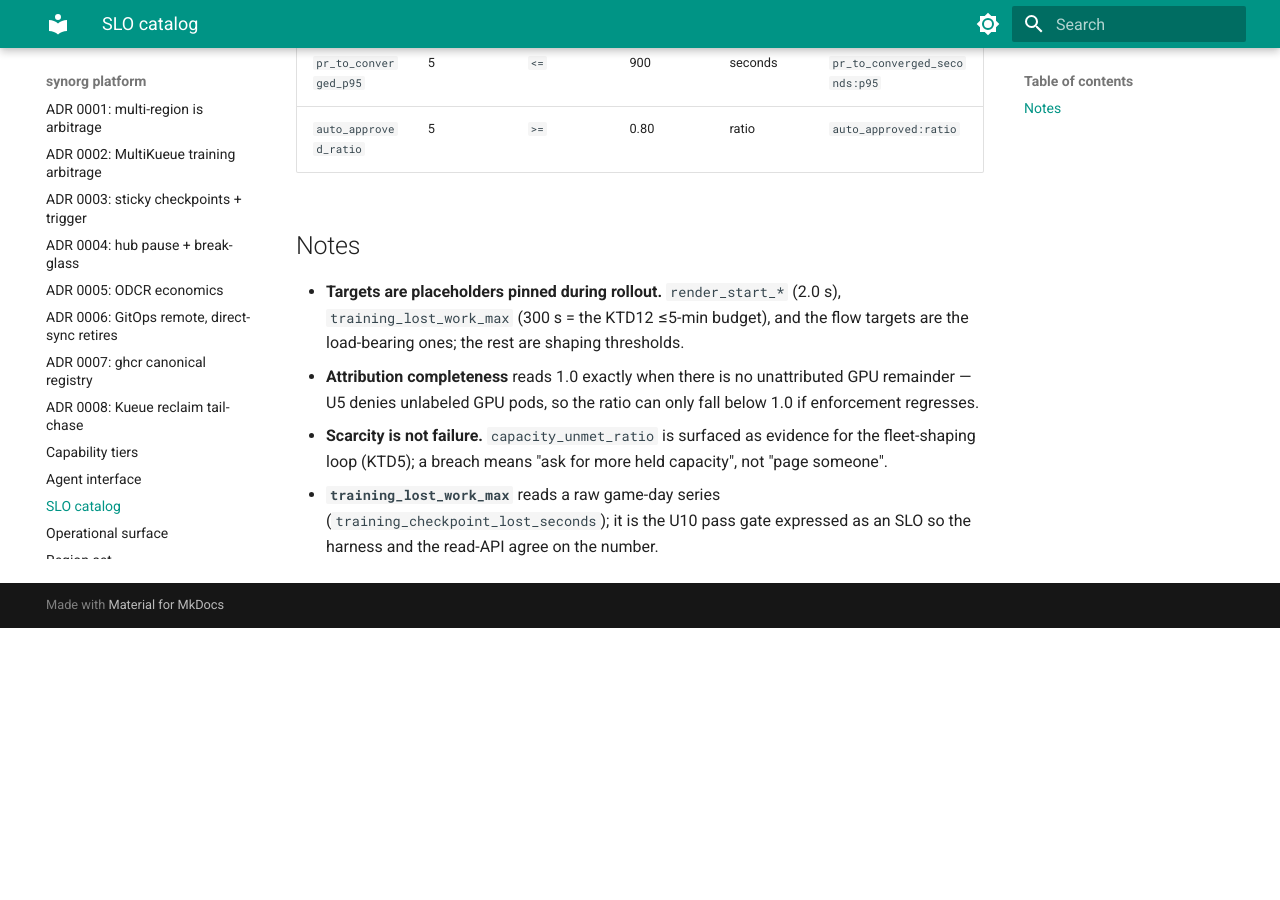
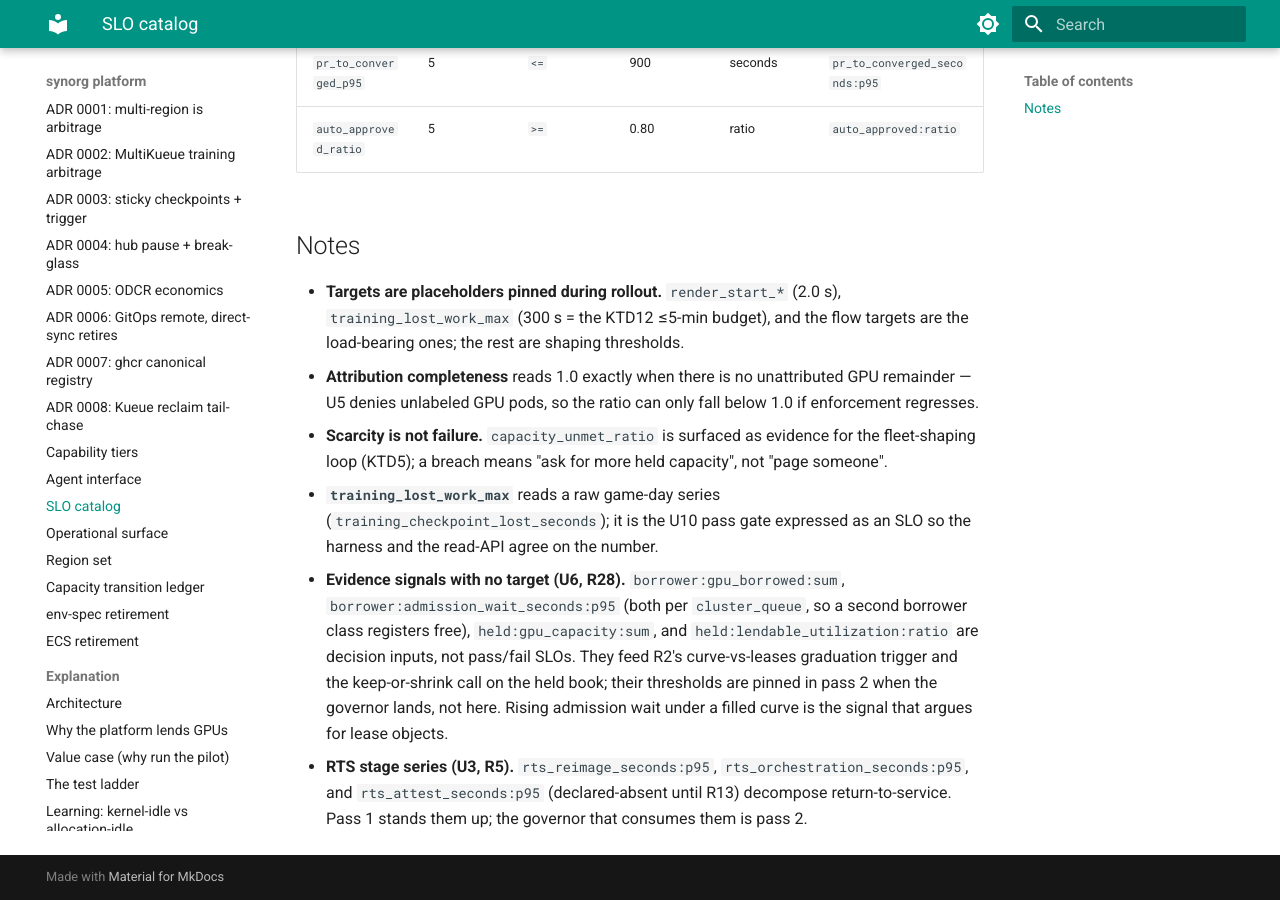
Before and after one commit to nycterent/synorg, an MkDocs documentation site: the page built from docs/slo-catalog.md, in a window 1280 px wide and 900 px high, scrolled down 1032 px. Built offline with MkDocs 1.6.1 and Material for MkDocs 9.7.7, drawn with Linux system fonts in a browser that asks for light colours; before the commit the page ends 1660 px from its top, so only the background shows below that.

Commit message:
feat(observability): borrower-demand and held-utilization signals
Recording rules for per-borrower-class borrowed GPUs and admission-wait p95 (both
dimensioned by cluster_queue, so a second borrower — batch-inference-borrow, ADR
0009 — registers with no rewrite), plus held GPU capacity and lendable-window
utilization measured against the whole held book, not lendable alone. These are
R2's graduation-trigger inputs and the keep-or-shrink signal for the held book;
listed in the SLO catalog as thresholdless evidence, targets pinned in pass 2. (U6, R28)

Co-Authored-By: Claude Opus 4.8 (1M context) <noreply@anthropic.com>
Entire-Checkpoint: 9d05889e49d6

```diff
--- a/docs/slo-catalog.md
+++ b/docs/slo-catalog.md
@@ -37,3 +37,15 @@ reference live in `clusters/pilot/observability/recording-rules.yaml`.
 - **`training_lost_work_max`** reads a raw game-day series
   (`training_checkpoint_lost_seconds`); it is the U10 pass gate expressed as an
   SLO so the harness and the read-API agree on the number.
+- **Evidence signals with no target (U6, R28).** `borrower:gpu_borrowed:sum`,
+  `borrower:admission_wait_seconds:p95` (both per `cluster_queue`, so a second
+  borrower class registers free), `held:gpu_capacity:sum`, and
+  `held:lendable_utilization:ratio` are decision inputs, not pass/fail SLOs. They
+  feed R2's curve-vs-leases graduation trigger and the keep-or-shrink call on the
+  held book; their thresholds are pinned in pass 2 when the governor lands, not
+  here. Rising admission wait under a filled curve is the signal that argues for
+  lease objects.
+- **RTS stage series (U3, R5).** `rts_reimage_seconds:p95`,
+  `rts_orchestration_seconds:p95`, and `rts_attest_seconds:p95` (declared-absent
+  until R13) decompose return-to-service. Pass 1 stands them up; the governor
+  that consumes them is pass 2.
```
Also changed, not shown: 1 other file.
